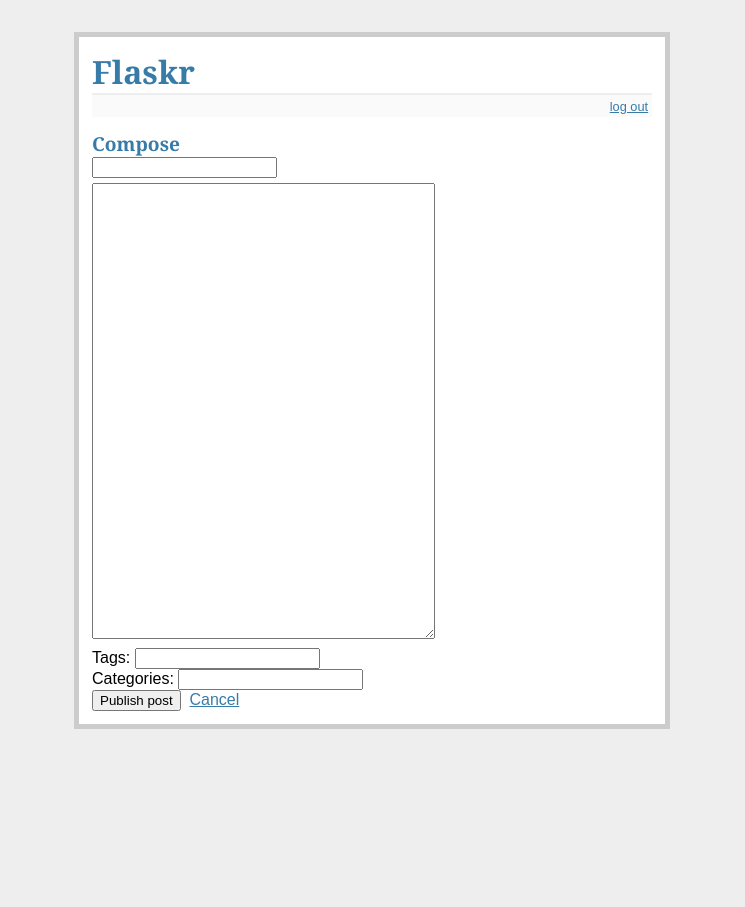
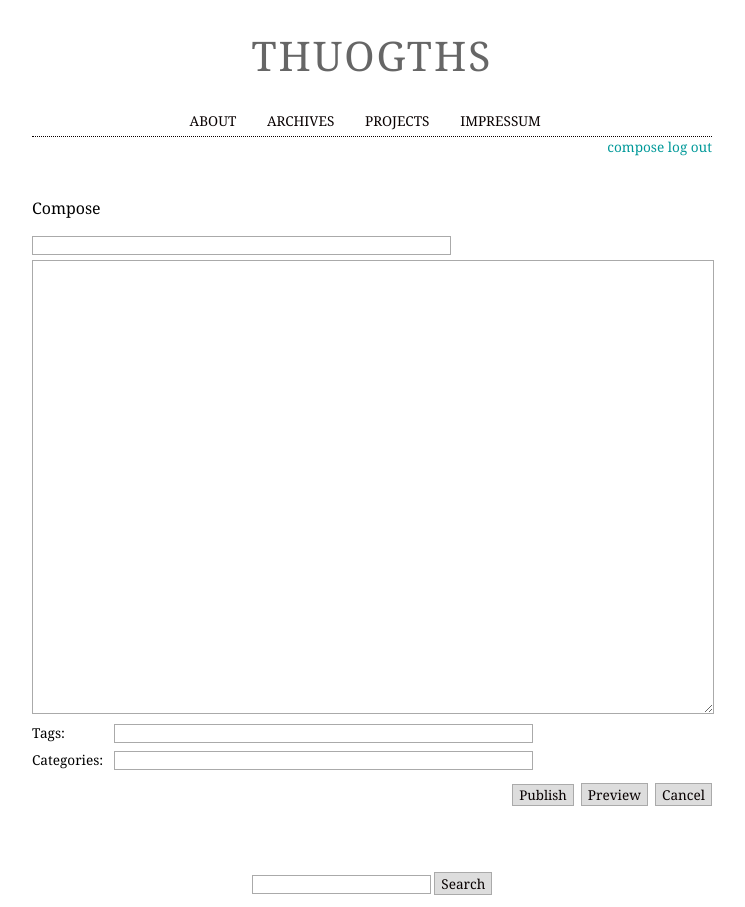
Before and after one commit to eugenkiss/Simblin, a Flask app: page /compose in a window 1280 px wide. Shown: the whole page, without its empty margins (268-1013 px from the left). Before the commit the page ends 729 px from the top, so only its background shows below. Run offline with Flask 2, Linux system fonts and the light colour scheme; the visitor is signed in with stand-in values (Sample User, id 1); some libraries are stand-ins or nearby versions.

Commit message:
improved the look and tidied

```diff
--- a/blog.py
+++ b/blog.py
@@ -1,6 +1,7 @@
 #!/bin/env python
 from __future__ import with_statement
 import sqlite3
+import datetime
 import settings
 
 from flask import Flask, request, session, g, redirect, url_for, \
@@ -26,7 +27,7 @@ def after_request(response):
 
 @app.route('/')
 def show_entries():
-    entries = query_db('select title, html from entries order by id desc')
+    entries = query_db('select * from entries order by id desc')
     if not entries:
         return redirect(url_for('add_entry'))
     else:
@@ -42,13 +43,27 @@ def show_entry(slug):
 def add_entry():
     if not session.get('logged_in'):
         return redirect(url_for('login'))
+    # TODO: Use: request.args.get('q', '')
+    #       To learn if an id is given. if it is the case, load the specific
+    #       entry from the database (if possible) and fill the forms with
+    #       its contents.
+    #       In the POST request, update the entry instead of inserting another
+    #       row.
     if request.method == 'GET':
         # TODO: Add id argument to be able to edit specific post
         return render_template('compose.html')
     if request.method == 'POST':
-        # TODO: Convert markdown to html here
-        g.db.execute('insert into entries (title, html) values (?, ?)',
-                     [request.form['title'], request.form['markdown']])
+        # TODO: * Convert markdown to html here
+        #       * Create slug (tornado) and normalize and unique it (-2)
+        #       * Normalize tagss
+        g.db.execute(
+            'insert into entries (slug, title, markdown, html, published)'
+            'values (?, ?, ?, ?, ?)',
+                     [request.form['title'],
+                      request.form['title'],
+                      request.form['markdown'],
+                      request.form['markdown'],
+                      datetime.datetime.now()])
         g.db.commit()
         flash('New entry was successfully posted')
         return redirect(url_for('show_entries'))
@@ -84,6 +99,8 @@ def logout():
 
 @app.route('/register', methods=['GET', 'POST'])
 def register():
+    # TODO: Add a field "reenter pw" and only let register if pw is both times
+    #       right
     # There can only be one ...admin!
     admin = query_db('SELECT * FROM admin LIMIT 1', one=True)
     if admin:
--- a/helper.py
+++ b/helper.py
@@ -21,7 +21,11 @@ def check_password(raw_password, enc_password):
 
 def connect_db():
     from blog import app
-    return sqlite3.connect(app.config['DATABASE'])
+    # TODO: Explain why Parse_DEcltypes and row factory
+    db = sqlite3.connect(app.config['DATABASE'],
+                         detect_types=sqlite3.PARSE_DECLTYPES)
+    db.row_factory = sqlite3.Row
+    return db
 
 
 def init_db():
--- a/static/blog.css
+++ b/static/blog.css
@@ -4,7 +4,6 @@ html {
 
 body {
     margin: 0;
-    font-family: Calibri, sans-serif;
     font-family: Georgia, serif;
     font-size: 0.85em;
     /*background-color: #F8F8FF;*/
@@ -19,8 +18,43 @@ a {
     color: #009999;
 }
 
+h1,h2,h3,h4,h5,h6 {
+    font-weight: normal;
+}
+
+/* Forms */
+
+input, textarea, select {
+    border: 1px solid #AAA;
+    padding: 1px 0px;
+}
+
+.submit {
+    border: 1px solid #AAA;
+    padding: 1px 6px;
+    color: #080000;
+    background-color: #DDD;
+    font-family: Georgia, serif;
+}
+
+label {
+    float: left;
+    width: 6em;
+}
+
+.flash {
+    text-align: center;
+    font-style: italic;
+}
+
+.error {
+    text-align: center;
+    font-style: italic;
+    background-color: #FFD2D2;
+}
+
 #wrapper {
-    max-width: 650px;
+    max-width: 680px;
     /*min-width: 400px;*/
     margin: 0 auto; /* So that it is centered */
     padding: 1em;
@@ -38,7 +72,6 @@ a {
 }
 
 #navigation {
-    margin-bottom: 3em;
 }
 
 #navigation a {
@@ -68,20 +101,23 @@ a {
     padding-left: 0;
 }
 
+#metanav {
+    text-align: right;
+}
+
+#content {
+    margin-top: 3em;
+}
+
 #search {
+    margin-top: 5em;
     text-align: center;
 }
 
 #search-field {
-    border: 1px solid #AAA;
-    padding: 1px 0px;
 }
 
 #search-button {
-    border: 1px solid #AAA;
-    padding: 1px 6px;
-    color: #080000;
-    background-color: #DDD;
 }
 
 .entry h1.entry-title {
--- a/static/style.css
+++ /dev/null
@@ -1,18 +0,0 @@
-body            { font-family: sans-serif; background: #eee; }
-a, h1, h2       { color: #377BA8; }
-h1, h2          { font-family: 'Georgia', serif; margin: 0; }
-h1              { border-bottom: 2px solid #eee; }
-h2              { font-size: 1.2em; }
-
-.page           { margin: 2em auto; width: 35em; border: 5px solid #ccc;
-                  padding: 0.8em; background: white; }
-.entries        { list-style: none; margin: 0; padding: 0; }
-.entries li     { margin: 0.8em 1.2em; }
-.entries li h2  { margin-left: -1em; }
-.add-entry      { font-size: 0.9em; border-bottom: 1px solid #ccc; }
-.add-entry dl   { font-weight: bold; }
-.metanav        { text-align: right; font-size: 0.8em; padding: 0.3em;
-                  margin-bottom: 1em; background: #fafafa; }
-.flash          { background: #CEE5F5; padding: 0.5em;
-                  border: 1px solid #AACBE2; }
-.error          { background: #F0D6D6; padding: 0.5em; }
--- a/templates/base.html
+++ b/templates/base.html
@@ -1,16 +1,15 @@
-<!DOCTYPE HTML PUBLIC "-//W3C//DTD HTML 4.01//EN"
-    "http://www.w3.org/TR/html4/strict.dtd">
+<!doctype html>
 <html>
   <head>
     <meta http-equiv="Content-Type" content="text/html; charset=UTF-8"/>
-    <title>{{ 'Title' }}</title>
+    <title>{{ config['BLOG_TITLE'] }}</title>
     <link rel="stylesheet" href="{{ url_for('static', filename='blog.css') }}" type="text/css"/>
     {% block head %}{% endblock %}
   </head>
   <body>
     <div id="wrapper">
       <div id="header">
-        <a href="/"><h1>{{ 'Title' }}</h1></a>
+        <a href="{{ url_for('show_entries') }}"><h1>{{ config['BLOG_TITLE'] }}</h1></a>
       </div>
       <div id="navigation">
         <ul>
@@ -20,10 +19,22 @@
           <li><a href="#">Impressum</a></li>
         </ul>
       </div>
+      <div id="metanav">
+      {% if not session.logged_in %}
+        <a href="{{ url_for('login') }}">log in</a>
+      {% else %}
+        <a href="{{ url_for('add_entry') }}">compose</a>
+        <a href="{{ url_for('logout') }}">log out</a>
+      {% endif %}
+      </div>
+      {% for message in get_flashed_messages() %}
+      <div class=flash>{{ message }}</div>
+      {% endfor %}
       <div id="content">
         {% block body %}{% endblock %}
         <div id="search">
-          <input id="search-field" name="search" type="text"/> <a id="search-button" href='#'>Search</a>
+          <input id="search-field" name="search" type="text"/>
+          <a id="search-button" class="submit" href='#'>Search</a>
         </div>
       </div>
     </div>
--- a/templates/compose.html
+++ b/templates/compose.html
@@ -1,29 +1,33 @@
-{% extends "layout.html" %}
+{% extends "base.html" %}
 {% block body %}
-  <h2>Compose</h2>
+  <h3>Compose</h3>
   <form action="{{ url_for('add_entry') }}" method="post" class="compose">
+  <div>
     <div style="margin-bottom:5px">
-      <input name="title" type="text" class="title" value="{{ entry['title'] if entry else '' }}"/>
+      <input name="title" size=50 type="text" class="title" value="{{ entry.title if entry else '' }}"/>
     </div>
     <div style="margin-bottom:5px">
-      <textarea name="markdown" rows="30" cols="40" class="markdown">
-        {{ entry['markdown']|safe if entry else "" }}
-      </textarea>
+      <textarea name="markdown" rows="30" style="width:100%;" class="markdown">{{ entry.markdown|safe if entry else "" }}</textarea>
     </div>
     <div>
-      Tags: <input name="tags" type="text" value="{{ ','.join(tags) if tags else '' }}"/>
+      <label for=tags>Tags:</label>
+      <input name="tags" type="text" size=50 value="{{ ','.join(tags) if tags else '' }}"/>
     </div>
+    <div style="margin-top: 0.5em"></div>
     <div>
       <!-- TODO: This should rather be some kind of checkbox/list and one should be able to create/delete
                  categories here -->
-      Categories: <input name="categories" type="text" value="{{ ','.join(categories) if categories else '' }}"/>
+      <label for=tags>Categories:</label>
+      <input name="categories" size=50 type="text" value="{{ ','.join(categories) if categories else '' }}"/>
     </div>
-    <div>
-      <input type="submit" value="{{ 'Save changes' if entry else 'Publish post' }}" class="submit"/>
-      &nbsp;<a href="{{ url_for('show_entry', slug=entry['slug']) if entry else '/' }}">Cancel</a>
+    <div style="margin-top:1em; text-align:right;">
+      <input type="submit" value="{{ 'Update' if entry else 'Publish' }}" class="submit"/>&nbsp;
+      <a class="submit" href="{{ url_for('show_entry', slug=entry.slug) if entry else '/' }}">Preview</a>&nbsp;
+      <a class="submit" href="{{ url_for('show_entry', slug=entry.slug) if entry else '/' }}">Cancel</a>
     </div>
     {% if entry %}
-      <input type="hidden" name="id" value="{{ entry['id'] }}"/>
+      <input type="hidden" name="id" value="{{ entry.id }}"/>
     {% endif %}
+  </div>
   </form>
 {% endblock %}
--- a/templates/layout.html
+++ /dev/null
@@ -1,17 +0,0 @@
-<!doctype html>
-<title>Flaskr</title>
-<link rel=stylesheet type=text/css href="{{ url_for('static', filename='style.css') }}">
-<div class=page>
-  <h1>Flaskr</h1>
-  <div class=metanav>
-  {% if not session.logged_in %}
-    <a href="{{ url_for('login') }}">log in</a>
-  {% else %}
-    <a href="{{ url_for('logout') }}">log out</a>
-  {% endif %}
-  </div>
-  {% for message in get_flashed_messages() %}
-    <div class=flash>{{ message }}</div>
-  {% endfor %}
-  {% block body %}{% endblock %}
-</div>
--- a/test.py
+++ b/test.py
@@ -4,6 +4,8 @@ import blog
 import unittest
 import tempfile
 
+# TODO: Add Test Cases
+#       * Expect error (flash) if user tries to register with empty forms
 
 class PasswordTestCase(unittest.TestCase):
 
```
Also changed, not shown: templates/login.html (+8 -10 lines), templates/show_entries.html (+15 -17 lines), 2 other files.
